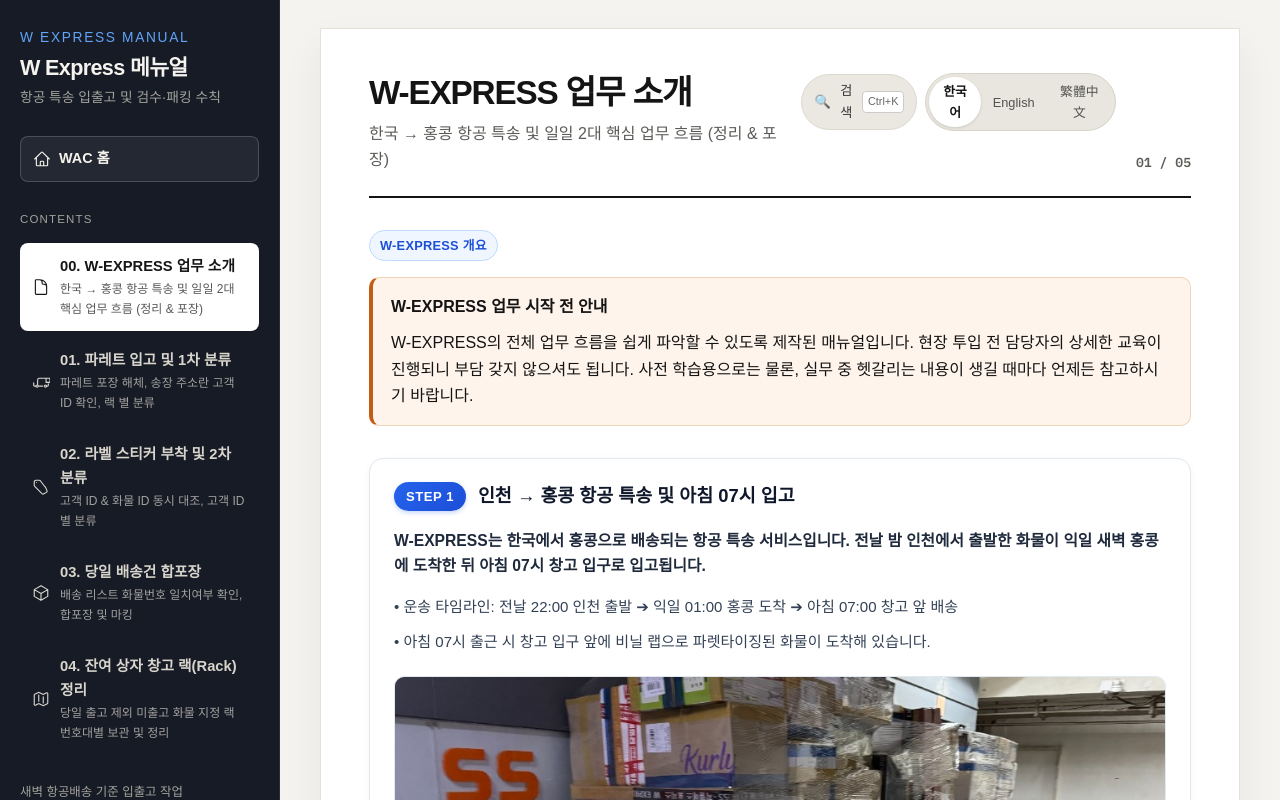
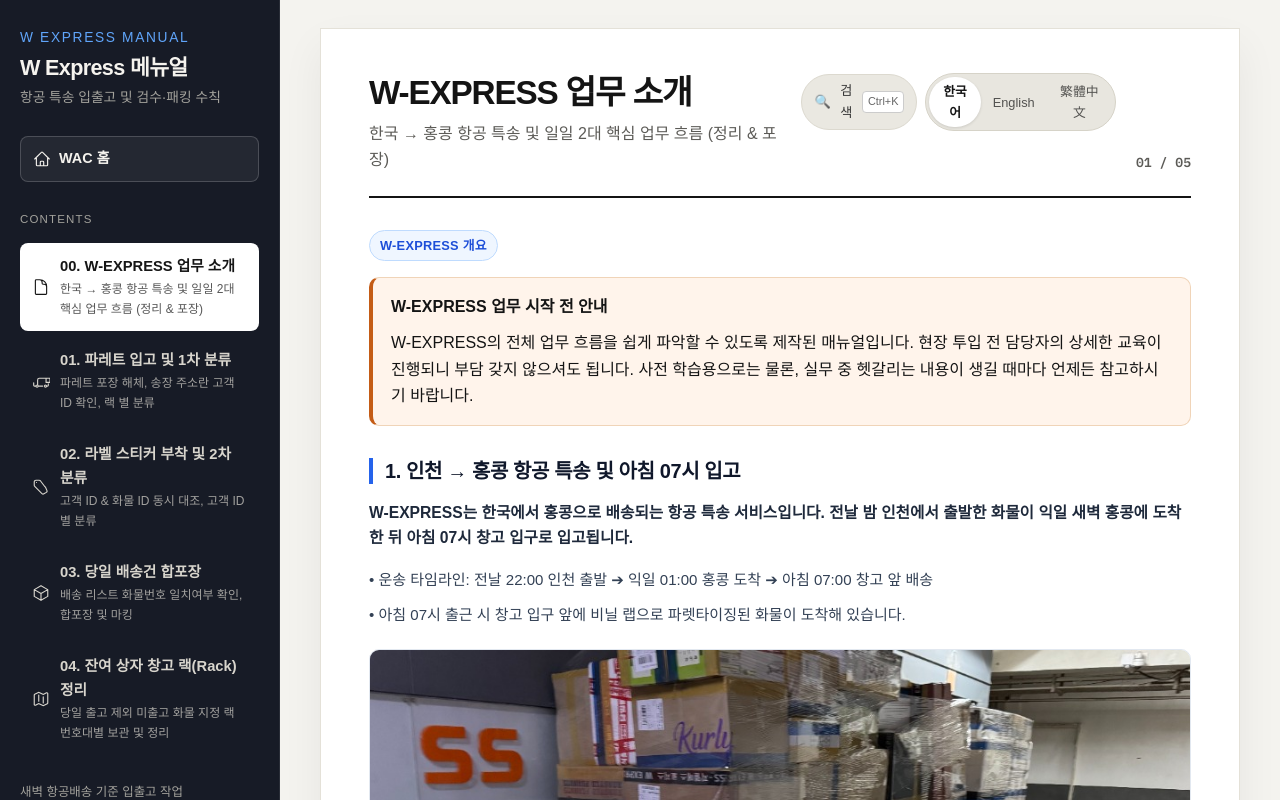
Before and after one commit to agreesin/wac-warehouse-manual, a React (Vite) app: page / in a window 1280 px wide. Both pictures are taken after a click on the button 868 px from the left and 595 px from the top of the page. Shown: the top 800 px of the page. Built offline with nearby package versions, Linux system fonts and the light colour scheme; a web font is replaced by a local one.

Commit message:
refactor(express-0): remove Step1, Step2 badge boxes and bordered step containers from Chapter 0

```diff
--- a/src/components/ExpressViewer.jsx
+++ b/src/components/ExpressViewer.jsx
@@ -211,13 +211,22 @@ export function ExpressViewer({ pageIndex, onOpenImage }) {
 
       {/* 3. Integrated Steps with Photos (e.g. Chapter 1) OR Legacy Breakdown */}
       {currentPage.stepsWithPhotos && currentPage.stepsWithPhotos.length > 0 ? (
-        <div className="express-steps-container">
-          {currentPage.stepsWithPhotos.map((step, sIdx) => (
-            <section key={sIdx} className="express-step-block">
-              <div className="express-step-header">
-                <span className="express-step-num-badge">STEP {step.stepNo}</span>
-                <h3 className="express-step-title">{step.title}</h3>
-              </div>
+        <div className={`express-steps-container ${currentPage.id === 'express-0' ? 'express-overview-container' : ''}`.trim()}>
+          {currentPage.stepsWithPhotos.map((step, sIdx) => {
+            const isOverview = currentPage.id === 'express-0' || !step.stepNo;
+            return (
+              <section
+                key={sIdx}
+                className={isOverview ? 'express-overview-section' : 'express-step-block'}
+              >
+                <div className={isOverview ? 'express-overview-header' : 'express-step-header'}>
+                  {!isOverview && step.stepNo && (
+                    <span className="express-step-num-badge">STEP {step.stepNo}</span>
+                  )}
+                  <h3 className={isOverview ? 'express-overview-title' : 'express-step-title'}>
+                    {step.title}
+                  </h3>
+                </div>
 
               {step.desc && <p className="express-step-desc">{step.desc}</p>}
 
@@ -366,7 +375,8 @@ export function ExpressViewer({ pageIndex, onOpenImage }) {
                 </div>
               )}
             </section>
-          ))}
+            );
+          })}
         </div>
       ) : (
         <>
--- a/src/index.css
+++ b/src/index.css
@@ -1233,6 +1233,43 @@
   gap: 24px;
 }
 
+/* Chapter 0 Overview Styling (No Step1, Step2 bordered boxes) */
+.express-overview-container {
+  display: flex;
+  flex-direction: column;
+  gap: 32px;
+  margin-top: 16px;
+}
+
+.express-overview-section {
+  display: flex;
+  flex-direction: column;
+  gap: 16px;
+  padding-bottom: 32px;
+  border-bottom: 1px solid #e2e8f0;
+}
+
+.express-overview-section:last-child {
+  border-bottom: none;
+  padding-bottom: 0;
+}
+
+.express-overview-header {
+  display: flex;
+  align-items: center;
+}
+
+.express-overview-title {
+  font-size: 1.25rem;
+  font-weight: 800;
+  color: #0f172a;
+  margin: 0;
+  letter-spacing: -0.02em;
+  padding-left: 12px;
+  border-left: 4px solid #2563eb;
+  line-height: 1.3;
+}
+
 .express-step-block {
   background: #ffffff;
   border: 1px solid #e2e8f0;
--- a/src/locales/ko.js
+++ b/src/locales/ko.js
@@ -251,8 +251,7 @@ export default {
         calloutLead: "W-EXPRESS의 전체 업무 흐름을 쉽게 파악할 수 있도록 제작된 매뉴얼입니다. 현장 투입 전 담당자의 상세한 교육이 진행되니 부담 갖지 않으셔도 됩니다. 사전 학습용으로는 물론, 실무 중 헷갈리는 내용이 생길 때마다 언제든 참고하시기 바랍니다.",
         stepsWithPhotos: [
           {
-            stepNo: "1",
-            title: "인천 → 홍콩 항공 특송 및 아침 07시 입고",
+            title: "1. 인천 → 홍콩 항공 특송 및 아침 07시 입고",
             desc: "W-EXPRESS는 한국에서 홍콩으로 배송되는 항공 특송 서비스입니다. 전날 밤 인천에서 출발한 화물이 익일 새벽 홍콩에 도착한 뒤 아침 07시 창고 입구로 입고됩니다.",
             paragraphs: [
               "• 운송 타임라인: 전날 22:00 인천 출발 ➔ 익일 01:00 홍콩 도착 ➔ 아침 07:00 창고 앞 배송",
@@ -267,8 +266,7 @@ export default {
             ]
           },
           {
-            stepNo: "2",
-            title: "파레트 실내 반입 (파레트 자키 활용)",
+            title: "2. 파레트 실내 반입 (파레트 자키 활용)",
             desc: "창고 입구의 파레트를 파레트 자키(전동/수동)를 사용해 실내 작업 구역으로 안전하게 반입합니다.",
             paragraphs: [
               "• 작업자가 파레트 자키를 파레트 하단에 체결하여 실내 작업 구역으로 운반합니다.",
@@ -283,8 +281,7 @@ export default {
             ]
           },
           {
-            stepNo: "3",
-            title: "입고 화물의 4가지 종류",
+            title: "3. 입고 화물의 4가지 종류",
             desc: "파레트에 실려 들어오는 화물은 포장 방식과 형태에 따라 크게 4가지로 구분됩니다.",
             cargoTypes: [
               {
@@ -337,8 +334,7 @@ export default {
             ]
           },
           {
-            stepNo: "4",
-            title: "일일 2대 핵심 업무 흐름 (정리 & 포장)",
+            title: "4. 일일 2대 핵심 업무 흐름 (정리 & 포장)",
             desc: "창고 현장에서 수행하는 업무는 크게 '도착 화물 정리'와 '당일 배송 화물 포장' 두 가지 축으로 진행됩니다.",
             cargoTypes: [
               {
```
